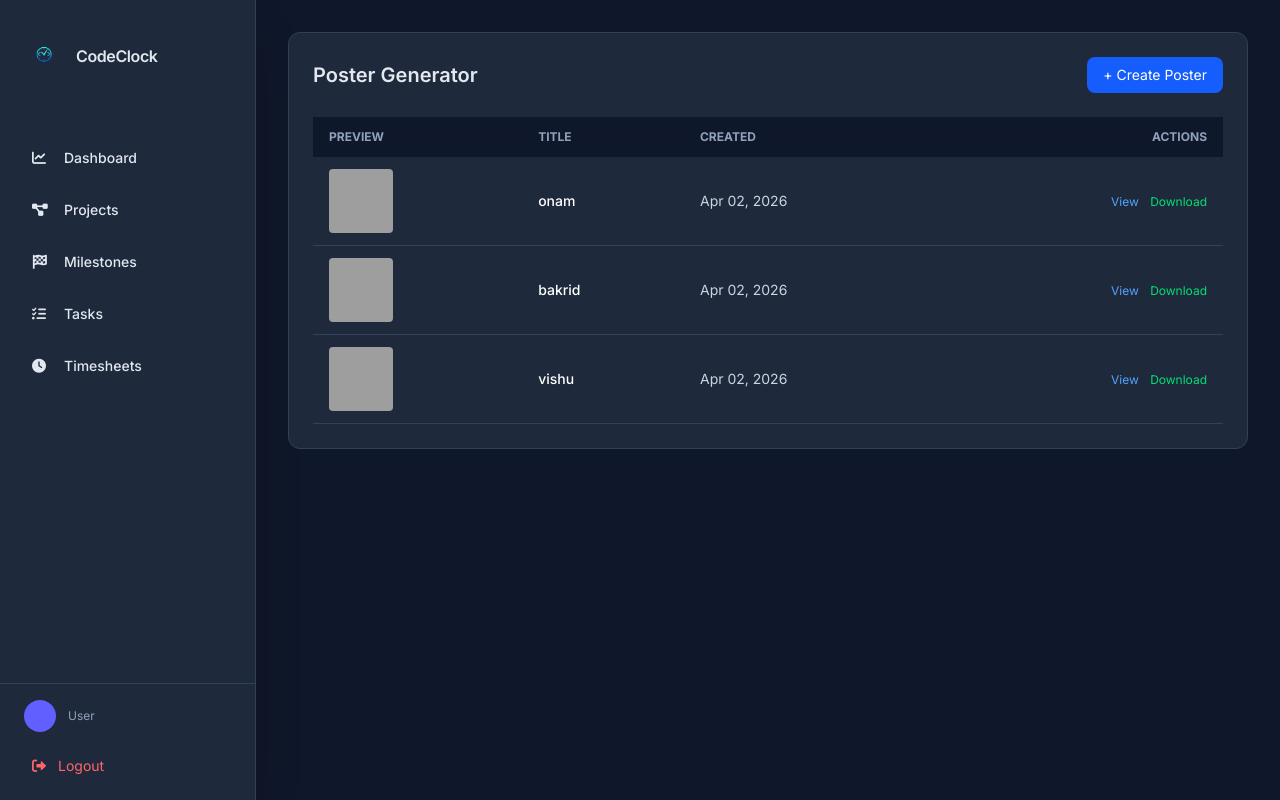
After one commit to jasnamolkc/Timesheetmanagement-system-django, a Django app: page /poster/ in a window 1280 px wide. The commit adds this page. Run offline with Django 5.2, Linux system fonts and the light colour scheme; data comes from the database, SQL or seed files in the repository; both versions use the stored data as it was after the commit; style sheets or scripts are compiled from the project's sources; grey boxes are pictures that could not be loaded.

Commit message:
added poster

```diff
--- a/timesheet/templates/base.html
+++ b/timesheet/templates/base.html
@@ -73,10 +73,10 @@
                 <a href="{% url 'summary_report' %}" class="flex items-center px-4 py-3 text-sm font-medium rounded-lg hover:bg-slate-700 transition-colors {% if 'report' in request.path %}sidebar-active text-blue-400{% endif %}">
                     <i class="fas fa-file-alt mr-3 w-5"></i> Reports
                 </a>
-                <a href="{% url 'create_poster' %}"
-                class="flex items-center px-4 py-3 text-sm font-medium rounded-lg hover:bg-slate-700 transition-colors {% if 'poster' in request.path %}sidebar-active text-blue-400{% endif %}">
-                    <i class="fas fa-image mr-3 w-5"></i> Poster Generator
-                </a>
+                <a href="{% url 'poster_list' %}"
+                    class="flex items-center px-4 py-3 text-sm font-medium rounded-lg hover:bg-slate-700 transition-colors {% if 'poster' in request.path %}sidebar-active text-blue-400{% endif %}">
+                        <i class="fas fa-image mr-3 w-5"></i> Poster Generator
+                    </a>
                 {% endif %}
             </nav>
             <div class="absolute bottom-0 w-64 p-4 border-t border-slate-700">
--- a/timesheet/templates/poster/poster_detail.html
+++ b/timesheet/templates/poster/poster_detail.html
@@ -7,6 +7,10 @@
 
     <!-- Header -->
     <div class="flex justify-between items-center mb-6">
+         <a href="{% url 'poster_list' %}"
+           class="text-sm text-slate-400 hover:text-white flex items-center gap-1">
+            <i class="fas fa-arrow-left"></i> Back
+        </a>
         <h2 class="text-xl font-semibold text-white">
             Generated Posters
         </h2>
--- /dev/null
+++ b/timesheet/templates/poster/poster_list.html
@@ -0,0 +1,87 @@
+{% extends "base.html" %}
+{% block title %}Posters{% endblock %}
+
+{% block content %}
+
+<div class="bg-slate-800 p-6 rounded-xl border border-slate-700">
+
+    <!-- Header -->
+    <div class="flex justify-between items-center mb-6">
+        <h2 class="text-xl font-semibold">Poster Generator</h2>
+
+        <a href="{% url 'create_poster' %}"
+           class="bg-blue-600 hover:bg-blue-700 px-4 py-2 rounded-lg text-white text-sm">
+            + Create Poster
+        </a>
+    </div>
+
+    <!-- Table -->
+    <div class="overflow-x-auto">
+        <table class="w-full text-sm text-left text-slate-300">
+
+            <!-- Head -->
+            <thead class="text-xs uppercase bg-slate-900 text-slate-400">
+                <tr>
+                    <th class="px-4 py-3">Preview</th>
+                    <th class="px-4 py-3">Title</th>
+                    <th class="px-4 py-3">Created</th>
+                    <th class="px-4 py-3 text-right">Actions</th>
+                </tr>
+            </thead>
+
+            <!-- Body -->
+            <tbody>
+
+                {% for poster in posters %}
+                <tr class="border-b border-slate-700 hover:bg-slate-900">
+
+                    <!-- Preview -->
+                    <td class="px-4 py-3">
+                        {% if poster.instagram_image %}
+                            <img src="{{ poster.instagram_image.url }}"
+                                 class="w-16 h-16 object-cover rounded">
+                        {% endif %}
+                    </td>
+
+                    <!-- Title -->
+                    <td class="px-4 py-3 font-medium text-white">
+                        {{ poster.title }}
+                    </td>
+
+                    <!-- Date -->
+                    <td class="px-4 py-3">
+                        {{ poster.created_at|date:"M d, Y" }}
+                    </td>
+
+                    <!-- Actions -->
+                    <td class="px-4 py-3 text-right space-x-2">
+
+                        <a href="{% url 'poster_detail' poster.id %}"
+                           class="text-blue-400 hover:underline text-xs">
+                            View
+                        </a>
+
+                        <a href="{% url 'download_all' poster.id %}"
+                           class="text-green-400 hover:underline text-xs">
+                            Download
+                        </a>
+
+                    </td>
+
+                </tr>
+                {% empty %}
+                <tr>
+                    <td colspan="4" class="px-4 py-6 text-center text-slate-400">
+                        No posters created yet.
+                    </td>
+                </tr>
+                {% endfor %}
+
+            </tbody>
+
+        </table>
+    </div>
+
+</div>
+
+{% endblock %}
--- a/timesheet/urls.py
+++ b/timesheet/urls.py
@@ -55,8 +55,9 @@ urlpatterns = [
 
     path("delete-task-image/<int:pk>/", views.delete_task_image, name="delete_task_image"),
 
-    # path('poster/create/', views.create_poster, name='create_poster'),
-    # path('poster/<int:pk>/', views.poster_detail, name='poster_detail'),
-    # path('poster/<int:pk>/download/', views.download_all, name='download_all'),
+    path('poster/', views.poster_list, name='poster_list'),
+    path('poster/create/', views.create_poster, name='create_poster'),
+    path('poster/<int:pk>/', views.poster_detail, name='poster_detail'),
+    path('poster/<int:pk>/download/', views.download_all, name='download_all'),
 
 ]
--- a/timesheet/views.py
+++ b/timesheet/views.py
@@ -1199,38 +1199,45 @@ def document_create(request, project_id):
     })
 
 # views.py
-# from .utils import generate_all_posters
+from .utils import generate_all_posters
 
-# def create_poster(request):
-#     if request.method == 'POST':
-#         form = PosterForm(request.POST, request.FILES)
-#         if form.is_valid():
-#             poster = form.save()
+def create_poster(request):
+    if request.method == 'POST':
+        form = PosterForm(request.POST, request.FILES)
+        if form.is_valid():
+            poster = form.save()
+            generate_all_posters(poster)
+            return redirect('poster_detail', pk=poster.id)
+    else:
+        form = PosterForm()
 
-#             generate_all_posters(poster)  # no need to assign paths manually
+    # ✅ ALWAYS return response
+    return render(request, 'poster/create_poster.html', {'form': form})
+def poster_detail(request, pk):
+    poster = get_object_or_404(Poster, pk=pk)
+    return render(request, 'poster/poster_detail.html', {'poster': poster})
+import zipfile
 
-#             return redirect('poster_detail', pk=poster.id)
-# def poster_detail(request, pk):
-#     poster = get_object_or_404(Poster, pk=pk)
-#     return render(request, 'poster_detail.html', {'poster': poster})
-# import zipfile
+def download_all(request, pk):
+    poster = get_object_or_404(Poster, pk=pk)
 
-# def download_all(request, pk):
-#     poster = get_object_or_404(Poster, pk=pk)
+    response = HttpResponse(content_type='application/zip')
+    response['Content-Disposition'] = 'attachment; filename=posters.zip'
 
-#     response = HttpResponse(content_type='application/zip')
-#     response['Content-Disposition'] = 'attachment; filename=posters.zip'
+    zip_file = zipfile.ZipFile(response, 'w')
 
-#     zip_file = zipfile.ZipFile(response, 'w')
+    if poster.instagram_image:
+        zip_file.write(poster.instagram_image.path, 'instagram.jpg')
 
-#     if poster.instagram_image:
-#         zip_file.write(poster.instagram_image.path, 'instagram.jpg')
+    if poster.whatsapp_image:
+        zip_file.write(poster.whatsapp_image.path, 'whatsapp.jpg')
 
-#     if poster.whatsapp_image:
-#         zip_file.write(poster.whatsapp_image.path, 'whatsapp.jpg')
+    if poster.facebook_image:
+        zip_file.write(poster.facebook_image.path, 'facebook.jpg')
 
-#     if poster.facebook_image:
-#         zip_file.write(poster.facebook_image.path, 'facebook.jpg')
-
-#     zip_file.close()
-#     return response
+    zip_file.close()
+    return response
+# views.py
+def poster_list(request):
+    posters = Poster.objects.all().order_by('-id')
+    return render(request, 'poster/poster_list.html', {'posters': posters})
```
Also changed, not shown: timesheet/admin.py (+60 -0 lines), timesheet/forms.py (+11 -11 lines), timesheet/templates/poster/create_poster.html (added, +29 -0 lines), timesheet/utils.py (+5 -3 lines), db.sqlite3.
